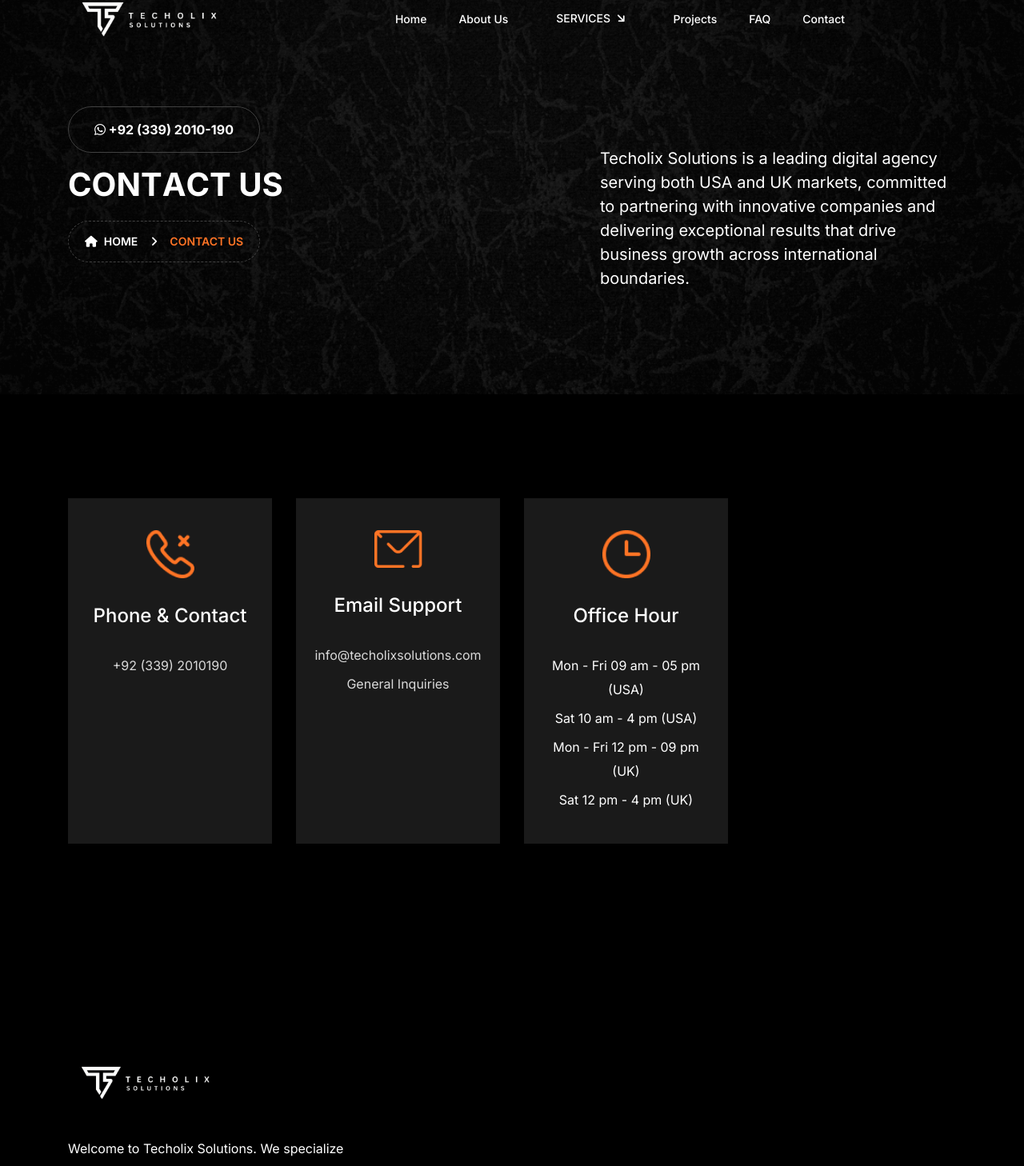
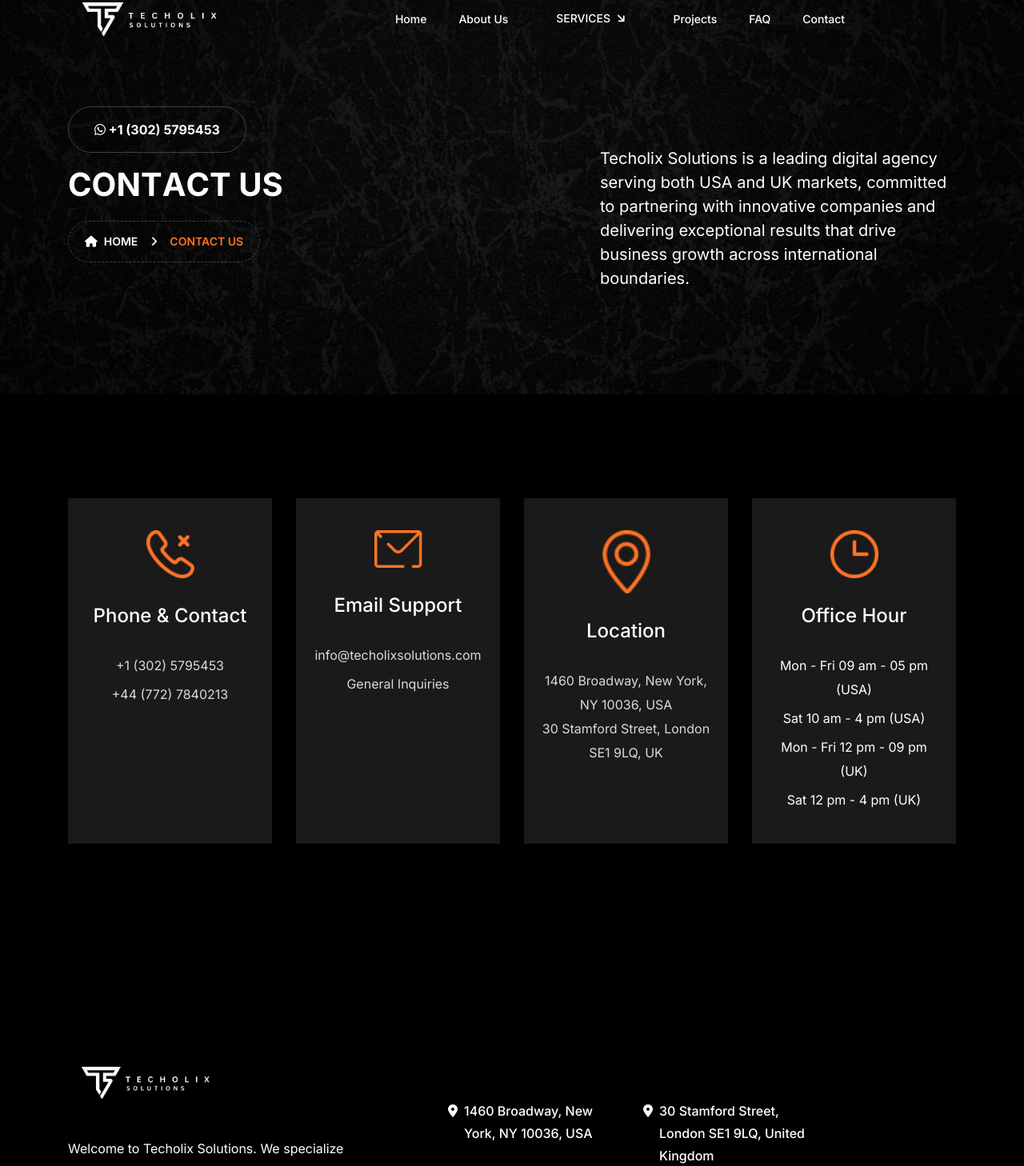
Before and after one commit to ali101908/techolix-solutions, a Next.js app: page /contact-us in a window 1280 px wide. Shown: the part 27-1485 px from the top of the page at 80% size. Built offline with nearby package versions, Linux system fonts and the light colour scheme.

Commit message:
few changes

```diff
--- a/src/components/containers/ContactMain.tsx
+++ b/src/components/containers/ContactMain.tsx
@@ -105,8 +105,8 @@
               </div>
               <div className="content">
                 <h4>Phone & Contact</h4>
-                <p><Link href="tel:+13025795453">+92 (339) 2010190</Link></p>
-                {/* <p><Link href="tel:+447727840213">+44 (772) 7840213</Link></p> */}
+                <p><Link href="tel:+13025795453">+1 (302) 5795453</Link></p>
+                <p><Link href="tel:+447727840213">+44 (772) 7840213</Link></p>
               </div>
             </div>
           </div>
@@ -124,7 +124,7 @@
             </div>
           </div>
           {/* Location */}
-          {/* <div className="col-12 col-sm-6 col-xl-3">
+          <div className="col-12 col-sm-6 col-xl-3">
             <div className="contact-m__single topy-tilt fade-top">
               <div className="thumb">
                 <Image src="/images/location.png" alt="Location" width={60} height={60} />
@@ -142,7 +142,7 @@
                 </p>
               </div>
             </div>
-          </div> */}
+          </div>
           {/* Office Hours */}
           <div className="col-12 col-sm-6 col-xl-3">
             <div className="contact-m__single topy-tilt fade-top">
--- a/src/components/layout/footer/FooterTwo.tsx
+++ b/src/components/layout/footer/FooterTwo.tsx
@@ -166,7 +166,7 @@
                   <span>Dribble</span>
                 </Link>
               </div> */}
-              {/* <div className="footer__single-meta section__content-cta">
+              <div className="footer__single-meta section__content-cta">
                 <Link  href="https://www.google.com/url?sa=t&source=web&rct=j&opi=89978449&url=/maps/place/1460%2BBroadway,%2BNew%2BYork,%2BNY%2B10036,%2BUSA/data%3D!4m2!3m1!1s0x89c259ab29218b1d:0x34803c530c7340ec%3Fsa%3DX%26ved%3D1t:242%26ictx%3D111&ved=2ahUKEwiCjerp89CPAxWKVaQEHXzkOysQ8gF6BAgSEAI&usg=AOvVaw3ht_DPHJOk5N5olfpovW-2" target="_blank">
                   <i className="fa-sharp fa-solid fa-location-dot"></i>
                   1460 Broadway, New York, NY 10036, USA
@@ -183,7 +183,7 @@
                   <i className="fa-sharp fa-solid fa-phone-volume"></i>
                   +44 (772) 7840213
                 </Link>
-              </div> */}
+              </div>
             </div>
           </div>
         </div>
--- a/src/components/layout/header/HeaderTwo.tsx
+++ b/src/components/layout/header/HeaderTwo.tsx
@@ -124,8 +124,8 @@
                   <div className="navbar__options">
                     <div className="navbar__mobile-options d-none d-sm-flex">
 
-                      <Link href="https://wa.me/+923392010190?text=Hello%20TecholixSolutions!%20I'm%20interested%20in%20your%20services." className="btn btn--secondary">
-                       <i className="fa-brands fa-whatsapp"></i>   +92 (339) 2010-190
+                      <Link href="https://wa.me/+13025795453?text=Hello%20TecholixSolutions!%20I'm%20interested%20in%20your%20services." className="btn btn--secondary">
+                       <i className="fa-brands fa-whatsapp"></i>   +1 (302) 5795453
                       </Link>
                     </div>
 
--- a/src/components/layout/header/Offcanvas.tsx
+++ b/src/components/layout/header/Offcanvas.tsx
@@ -150,15 +150,15 @@
           </div>
           <div className="offcanvas-menu__options nav-fade">
             <div className="offcanvas__mobile-options d-flex">
-               <Link href="https://wa.me/+923392010190?text=Hello%20TecholixSolutions!%20I'm%20interested%20in%20your%20services." className="btn btn--secondary">
-                       <i className="fa-brands fa-whatsapp"></i>   +92 (339) 2010-190
+               <Link href="https://wa.me/+13025795453?text=Hello%20TecholixSolutions!%20I'm%20interested%20in%20your%20services." className="btn btn--secondary">
+                       <i className="fa-brands fa-whatsapp"></i>  +1 (302) 5795453
                       </Link>
             </div>
-             {/* <div className="offcanvas__mobile-options d-flex">
+             <div className="offcanvas__mobile-options d-flex">
                <Link href="https://wa.me/+447727840213?text=Hello%20TecholixSolutions!%20I'm%20interested%20in%20your%20services." className="btn btn--secondary">
                     <i className="fa-brands fa-whatsapp"></i>    +44 (772) 7840213
                       </Link>
-            </div> */}
+            </div>
           </div>
           {/* <div className="offcanvas-menu__social social nav-fade">
             <Link
--- a/src/pages/return-policy.tsx
+++ b/src/pages/return-policy.tsx
@@ -115,7 +115,7 @@
                   </p>
                   <ul className="contact-list">
                     <li>Email: info@techolixsolutions.com</li>
-                    <li>Phone: +92 (339) 2010190</li>
+                    <li>Phone: +1 (302) 5795453</li>
                     <li>Include your project details and specific concerns</li>
                   </ul>
                 </div>
--- a/src/pages/terms-and-conditions.tsx
+++ b/src/pages/terms-and-conditions.tsx
@@ -93,7 +93,7 @@
                   </p>
                   <ul className="contact-list">
                     <li>Email: info@techolixsolutions.com</li>
-                    <li>Phone: +92 (339) 2010190</li>
+                    <li>Phone: +1 (302) 5795453</li>
                   </ul>
                 </div>
 
```
